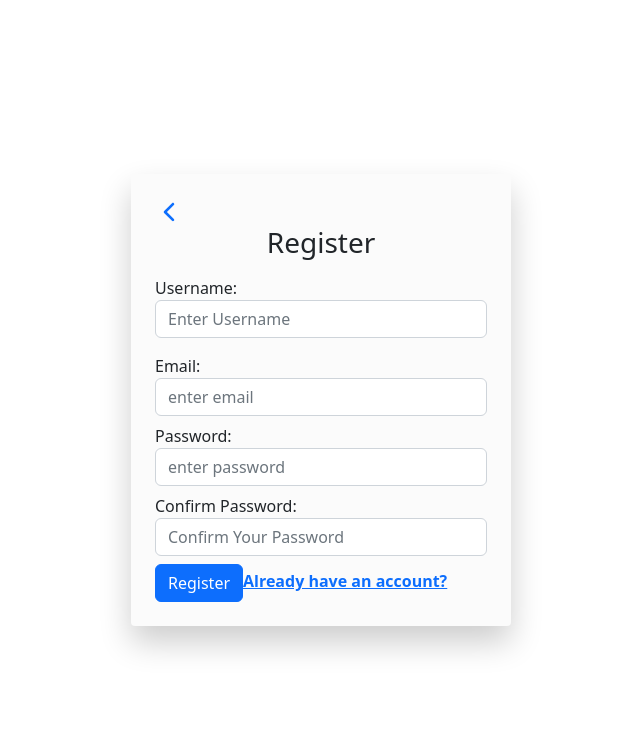
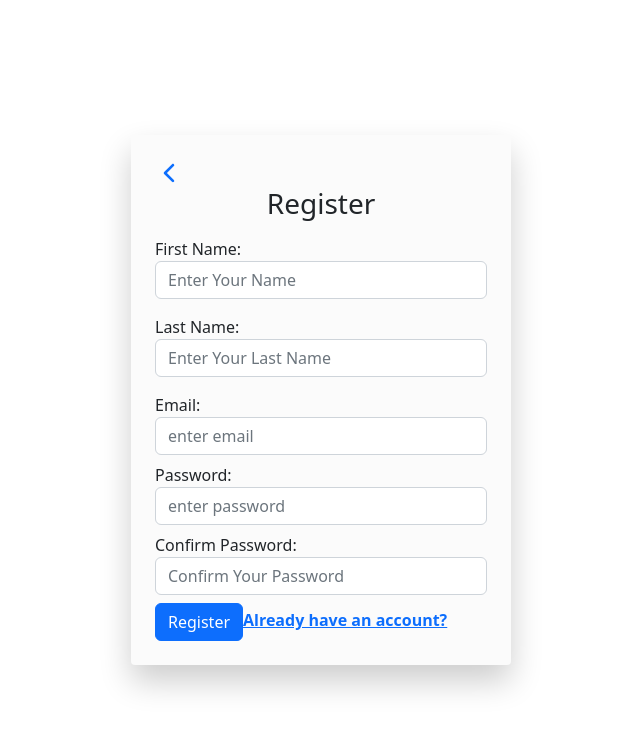
Before and after one commit to jonathanmani/Employee-Retention, a React (Create React App) app in the folder client/: page /auth/register in a window 1280 px wide. Shown: the top 730 px of the page, without its empty margins (319-959 px from the left). Built offline with nearby package versions, Linux system fonts and the light colour scheme.

Commit message:
More registration fixes

```diff
--- a/client/package.json
+++ b/client/package.json
@@ -1,6 +1,7 @@
 {
   "name": "client",
   "version": "0.1.0",
+  "proxy": "http://localhost:4000/",
   "private": true,
   "dependencies": {
     "@testing-library/jest-dom": "^5.16.5",
--- a/client/src/Pages/Auth/Register/Register.jsx
+++ b/client/src/Pages/Auth/Register/Register.jsx
@@ -12,7 +12,8 @@ import { motion } from "framer-motion";
 
 const RegisterPage = ({ history }) => {
   let navigate = useNavigate();
-  const [username, setUsername] = useState("");
+  const [firstName, setFirstName] = useState("");
+  const [lastName, setLastName] = useState("");
   const [email, setEmail] = useState("");
   const [password, setPassword] = useState("");
   const [confirmPassword, setConfirmPassword] = useState("");
@@ -39,9 +40,10 @@ const RegisterPage = ({ history }) => {
     try {
       const { data } = await axios.post(
         "/api/auth/register",
-        { username, email, password },
+        { firstName, lastName, email, password },
         config
       );
+      console.log(data)
       localStorage.setItem("authToken", data.token);
       console.log(data);
       return navigate("/app/dashboard");
@@ -80,15 +82,27 @@ const RegisterPage = ({ history }) => {
           )}
 
           <div className="form-group d-flex flex-column py-2">
-            <label htmlFor="email">Username:</label>
+            <label htmlFor="FirstName">First Name:</label>
             <input
               className="form-control"
               type="text"
               required
               id="email"
-              placeholder="Enter Username"
-              value={username}
-              onChange={(e) => setUsername(e.target.value)}
+              placeholder="Enter Your Name"
+
+              onChange={(e) => setFirstName(e.target.value)}
+            />
+          </div>
+          <div className="form-group d-flex flex-column py-2">
+            <label htmlFor="LastName">Last Name:</label>
+            <input
+              className="form-control"
+              type="text"
+              required
+              id="email"
+              placeholder="Enter Your Last Name"
+
+              onChange={(e) => setLastName(e.target.value)}
             />
           </div>
           <div className="form-group d-flex flex-column py-2">
--- a/package.json
+++ b/package.json
@@ -1,10 +1,13 @@
 {
   "name": "maternityio",
   "version": "1.0.0",
+
   "description": "An app that helps women leaving for maternity to find external employees who will fill in their role for the year. These roles are filled in altruistically and meant to be filled part time for the length of the leave",
   "main": "server.js",
   "scripts": {
-    "test": "echo \"Error: no test specified\" && exit 1"
+    "server": "nodemon server",
+    "client": "npm start --prefix client",
+    "dev": "concurrently \"npm run server\" \"npm run client\" "
   },
   "repository": {
     "type": "git",
```
